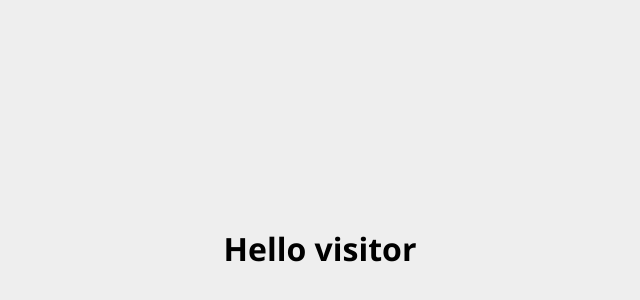
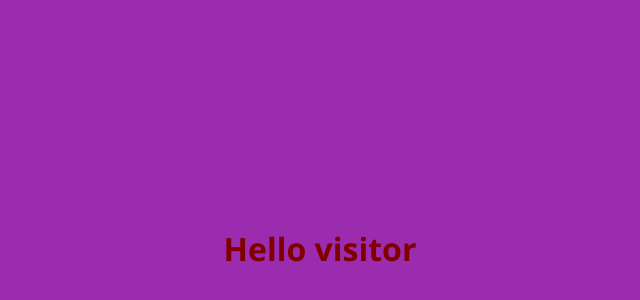
Before and after one commit to 23phy/23phy.github.io, a plain HTML site: page index.html in a window 1280 px wide. Shown: the part 152-452 px from the top of the page, without its empty margins (320-960 px from the left). Drawn offline with Linux system fonts and the light colour scheme.

Commit message:
Changed the colors

```diff
--- a/index.html
+++ b/index.html
@@ -17,12 +17,13 @@
             align-content: center;
             align-items: center;
             height: 100%;
-            background: #eee;
+            background: #9B2BAF;
             font-family: 'Segoe UI', Tahoma, Geneva, Verdana, sans-serif;
         }
 
         h1 {
             text-align: center;
+            color: #800000;
         }
     </style>
 </head>
```
